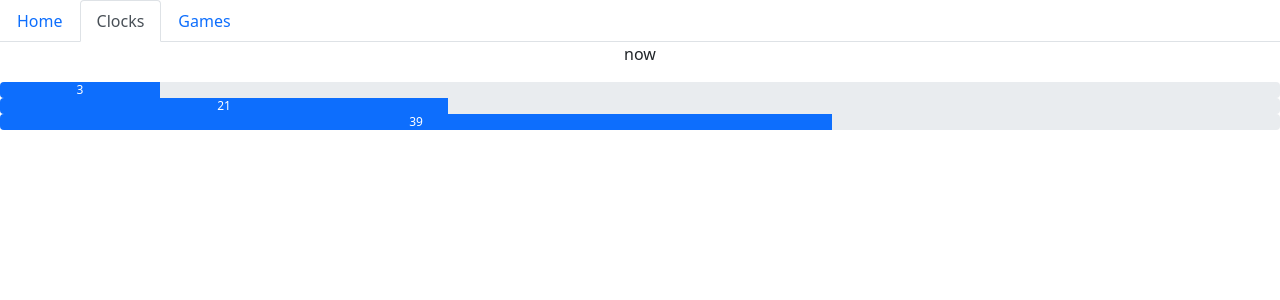
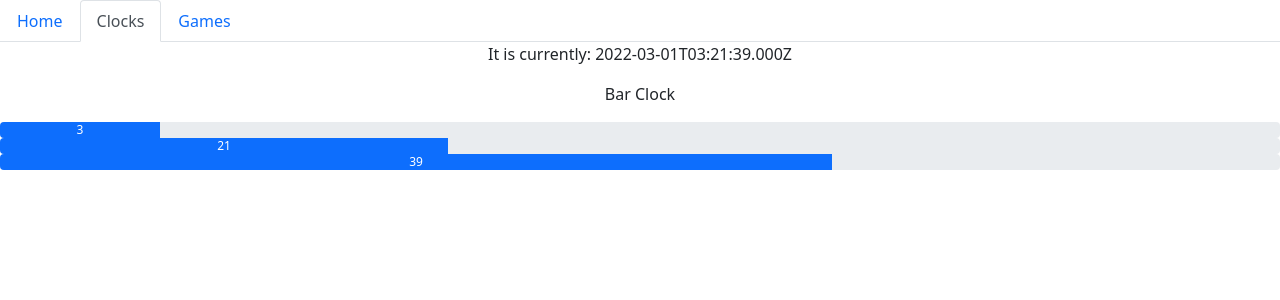
Before and after one commit to wang429/disjointed-projects-react-ts, a React (Create React App) app: page /#/clocks in a window 1280 px wide. Shown: the top 300 px of the page. Built offline with nearby package versions, Linux system fonts and the light colour scheme.

Commit message:
refactoring to hold time state in the outer Clocks component

```diff
--- a/src/App.tsx
+++ b/src/App.tsx
@@ -1,7 +1,7 @@
 import React from 'react';
 import './App.css';
 import { HashRouter, Route, Routes } from 'react-router-dom';
-import BarClock from './clock/BarClock';
+import Clocks from './clock/Clocks';
 import Home from './home/Home';
 import Game from './TicTacToe/TicTacToe';
 import { Nav } from 'react-bootstrap';
@@ -32,7 +32,7 @@ function App() {
         </div>
         <Routes>
           <Route path="/" element={<Home />} />
-          <Route path="/clocks" element={<BarClock />} />
+          <Route path="/clocks" element={<Clocks />} />
           <Route path="/games" element={<Game />} />
         </Routes>
       </div>
--- a/src/clock/BarClock.tsx
+++ b/src/clock/BarClock.tsx
@@ -2,30 +2,18 @@ import React from 'react';
 
 import ProgressBar from 'react-bootstrap/ProgressBar'
 
-class BarClock extends React.Component<{}, {time: Date, some: String}> {
-    interval: NodeJS.Timeout;
 
-    constructor(props: any){
-        super(props);
-        this.state = {
-            time: new Date(),
-            some: '',
-        };
-        this.interval = setInterval(
-            () => this.setState({
-                time: new Date(),
-                some: 'new state'
-            }),
-            1000);
+export interface TimeProps {
+    time: Date,
 }
 
-    render(): React.ReactNode {
-        let currentHours = this.state.time.getHours();
-        let currentMins = this.state.time.getMinutes();
-        let currentSecs = this.state.time.getSeconds();
-        return(
+function BarClock(props: TimeProps) {
+    let currentHours = props.time.getHours();
+    let currentMins = props.time.getMinutes();
+    let currentSecs = props.time.getSeconds();
+    return (
         <div>
-                <p>now</p>
+            <p>Bar Clock</p>
             <ProgressBar now={currentHours / 24 * 100} label={currentHours}></ProgressBar>
             <ProgressBar now={currentMins / 60 * 100} label={currentMins}></ProgressBar>
             <ProgressBar now={currentSecs / 60 * 100} label={currentSecs}></ProgressBar>
@@ -33,13 +21,4 @@ class BarClock extends React.Component<{}, {time: Date, some: String}> {
     );
 }
 
-    componentDidMount() {
-
-    }
-
-    componentWillUnmount() {
-        clearInterval(this.interval);
-    }
-}
-
 export default BarClock;
--- /dev/null
+++ b/src/clock/Clocks.tsx
@@ -0,0 +1,48 @@
+import React from 'react'
+
+import BarClock from './BarClock'
+
+interface ClocksProps {
+}
+
+interface ClocksState {
+    time: Date;
+}
+
+export default class Clocks extends React.Component<ClocksProps, ClocksState> {
+    interval ?: NodeJS.Timeout;
+
+    constructor(props: any){
+        super(props);
+        this.state = {
+            time: new Date()
+        };
+    }
+
+    render(): React.ReactNode {
+        return(
+            <div>
+                <p>It is currently: {this.state.time.toISOString()}</p>
+                <BarClock time={this.state.time} />
+            </div>
+        );
+    }
+
+    tick() {
+        this.setState({
+            time: new Date()
+        });
+    }
+
+    componentDidMount() {
+        this.interval = setInterval(
+            () => this.tick(),
+            1000);
+    }
+
+    componentWillUnmount() {
+        if (this.interval) {
+            clearInterval(this.interval);
+        }
+    }
+}
```
Lines whose indentation alone changed are shown as unchanged.
